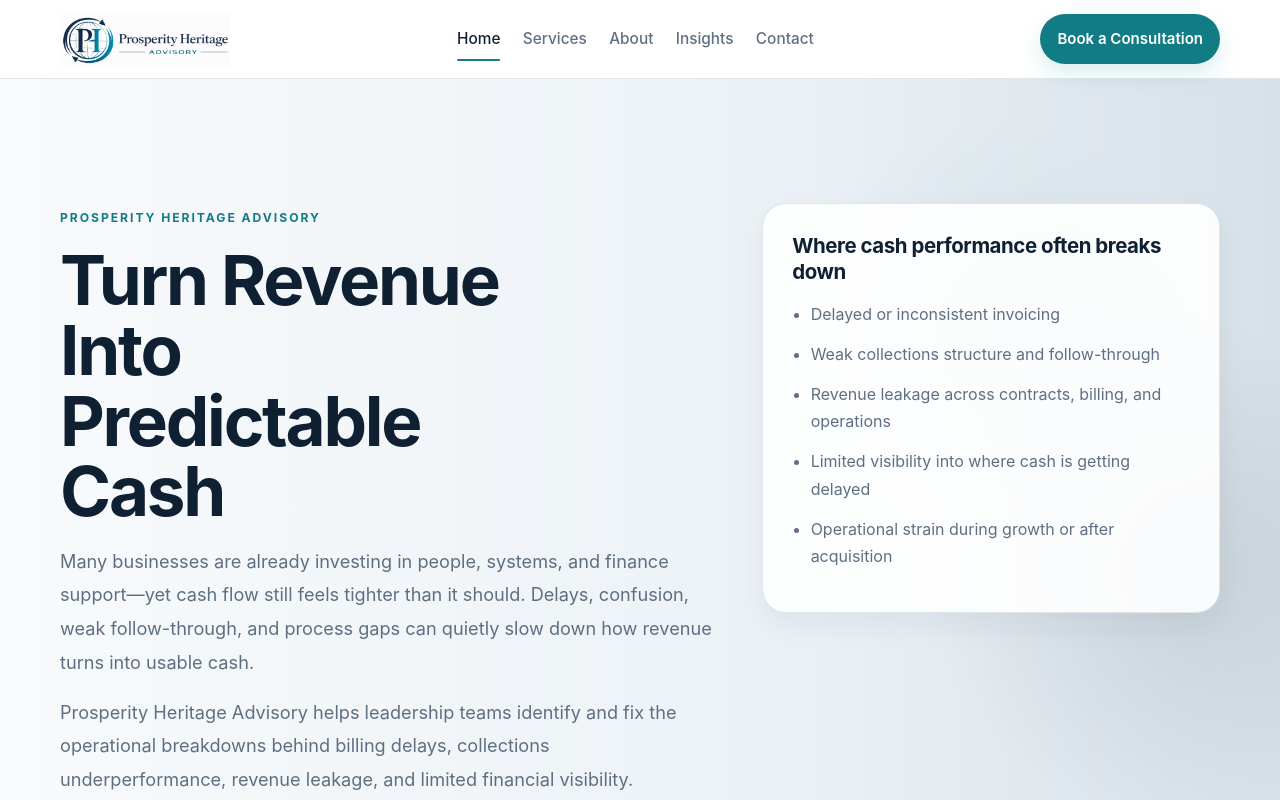
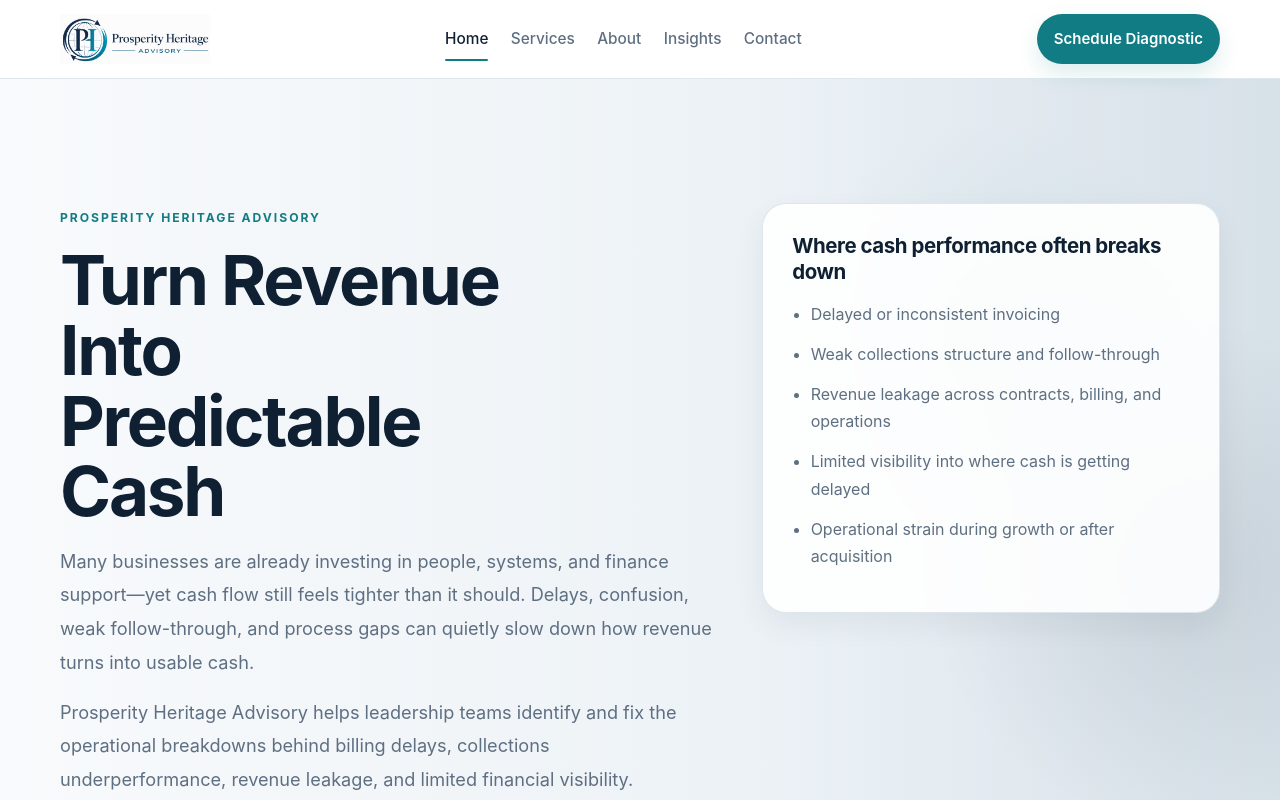
Before and after one commit to pjechete/prosperity-heritage-Advisory-Services, a Next.js app: page / in a window 1280 px wide. Shown: the top 800 px of the page. Built offline with nearby package versions, Linux system fonts and the light colour scheme.

Commit message:
Update Navbar.tsx

```diff
--- a/src/app/components/Navbar.tsx
+++ b/src/app/components/Navbar.tsx
@@ -1,6 +1,7 @@
 'use client'
 
 import Link from 'next/link'
+import Image from 'next/image'
 import { usePathname } from 'next/navigation'
 
 const navLinks = [
@@ -17,15 +18,18 @@ export default function Navbar() {
   return (
     <header className="site-header">
       <div className="container header-inner">
-        <Link href="/" className="brand" aria-label="Prosperity Heritage Advisory home">
-          <img
+
+        <Link href="/" className="brand">
+          <Image
             src="/logo.png"
             alt="Prosperity Heritage Advisory"
-            className="logo"
+            width={150}
+            height={50}
+            priority
           />
         </Link>
 
-        <nav className="main-nav" aria-label="Main navigation">
+        <nav className="main-nav">
           {navLinks.map((link) => {
             const isActive =
               link.href === '/'
@@ -46,7 +50,7 @@ export default function Navbar() {
 
         <div className="header-cta">
           <Link href="/contact" className="btn btn-primary btn-sm">
-            Book a Consultation
+            Schedule Diagnostic
           </Link>
         </div>
       </div>
```
